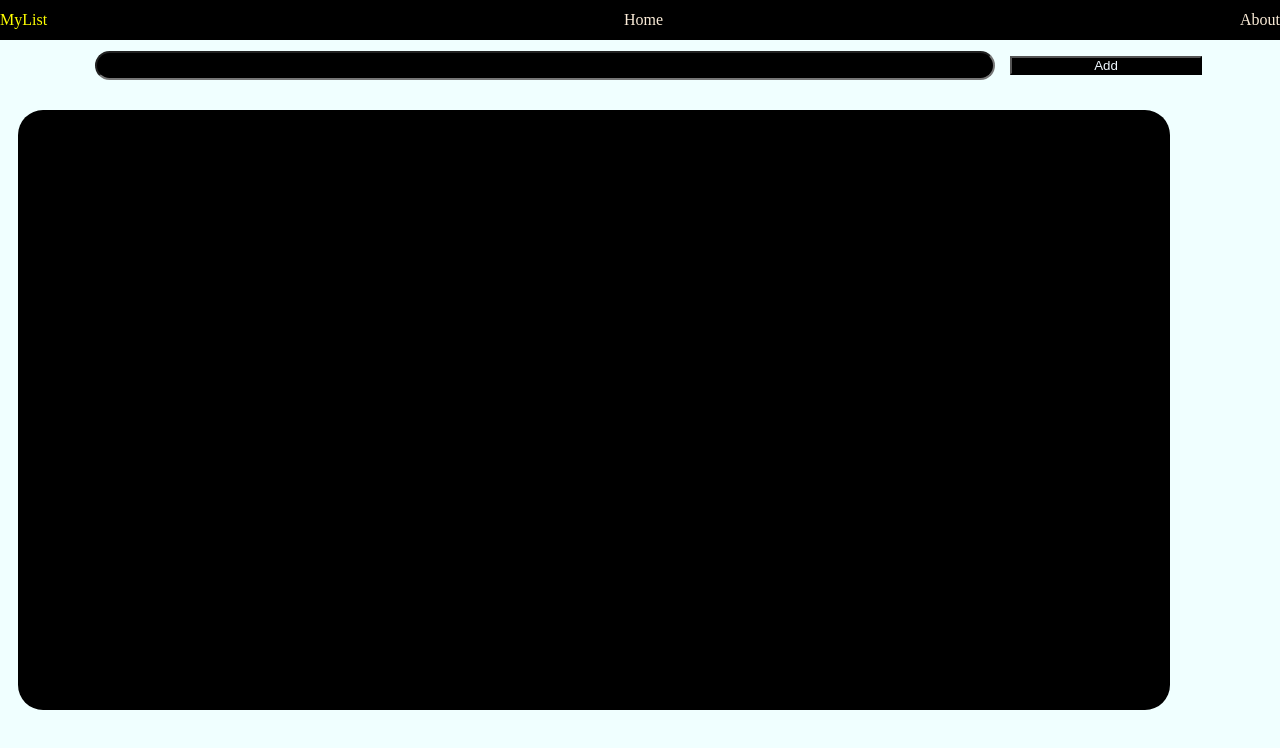
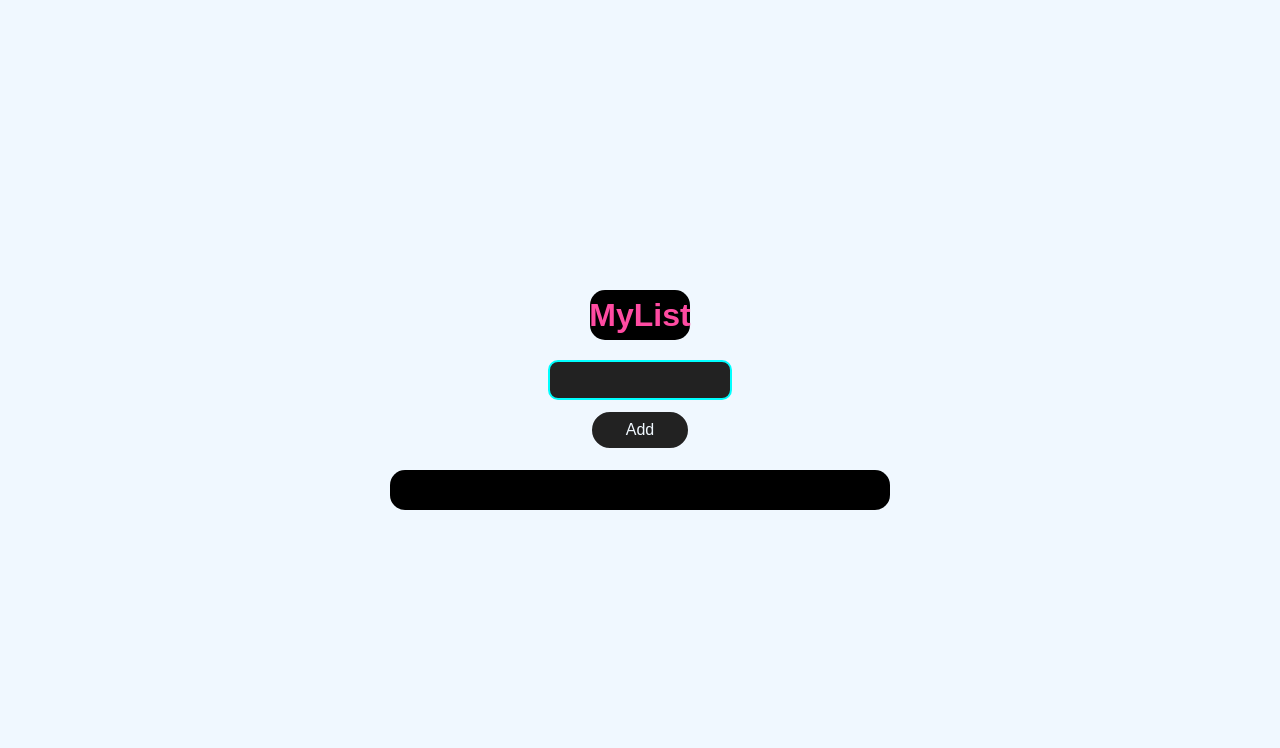
Before and after one commit to arka79/todo-list, a plain HTML site: page index.html in a window 1280 px wide. Drawn offline with Linux system fonts and the light colour scheme.

Commit message:
Updated todo list UI

```diff
--- a/index.html
+++ b/index.html
@@ -10,8 +10,6 @@
     <div class="navbar">
         <ul>
             <li class="logo">MyList</li>
-            <li>Home</li>
-            <li>About</li>
         </ul>
     </div>
     <div class="contentadd">
--- a/styles.css
+++ b/styles.css
@@ -1,70 +1,138 @@
-*{
+
+* {
     margin: 0;
     padding: 0;
-}
-body{
-    background-color: azure;
+    box-sizing: border-box;
+    font-family: 'Arial', sans-serif;
 }
 
-.navbar ul{
-    background-color: black;
+/* Body Styling */
+body {
+    background-color: #f0f8ff;
+    display: flex;
+    flex-direction: column;
+    align-items: center;
+    justify-content: center;
+    height: 100vh;
+}
+
+/* Navbar */
+.navbar ul {
+    background-color: rgb(0, 0, 0);
     list-style: none;
     display: flex;
     align-items: center;
-    justify-content: space-between;
+    justify-content: center;
     color: antiquewhite;
-   height: 40px;
+    height: 50px;
+    width: 100px;
+    font-size: 1.2rem;
+    font-weight: bold;
+    border-radius: 15px;
 }
-.logo{
-    font-family: 'Times New Roman', Times, serif;
-    font-size: medium;
-    color: yellow;
-}
-.contentadd{
- height: 50px;
-display: flex;
-align-items: center;
-justify-content: center;
+
+/* Logo */
+.logo {
+    font-size: 2rem;
+    color: rgb(255, 75, 162);
 
 }
-.contentadd input{
-    width: 70%;
-    height: 25px;
-    background-color: black;
+
+/* Add Task Section */
+.contentadd {
+    display: flex;
+    flex-direction: column;
+    align-items: center;
+    margin-top: 20px;
+    gap: 10px;
+}
+
+.contentadd input {
+    width: 80%;
+    max-width: 400px;
+    height: 40px;
+    padding: 10px;
+    background-color: #222;
     color: aqua;
-    border-radius: 15px;
-    margin-left: 17px;
+    border-radius: 10px;
+    border: 2px solid aqua;
+    outline: none;
+    font-size: 1rem;
 }
-.contentadd button{
-width: 15%;
-margin-left: 15px;
-background-color: black;
-color: aliceblue;
+
+/* Add Button */
+.contentadd button {
+    width: 100px;
+    height: 40px;
+    background-color: #222;
+    color: aliceblue;
+    border-radius: 20px;
+    border: 2px solid aliceblue;
+    cursor: pointer;
+    font-size: 1rem;
+    transition: 0.3s;
+}
+
+.contentadd button:hover {
+    background-color: rgb(0, 242, 255);
+    color: black;
 
 }
-.container{
+
+/* Task Container */
+.container {
     background-color: black;
-    min-height: 75vh;
-    width: 100vw;
-    margin: 20px 18px;
-    border-radius:25px;
+    height: auto;
+    max-height: 300px;
     width: 90%;
+    max-width: 500px;
+    margin-top: 20px;
+    border-radius: 15px;
+    padding: 20px;
+    overflow-y: auto;
+    color: aqua;
+}
+
+/* Task List */
+.container ul {
+    list-style: none;
+    padding: 0;
+    width: 100%;
+}
+
+.container ul li {
+    background-color: #333;
+    color: white;
+    padding: 10px;
+    margin: 5px 0;
+    border-radius: 10px;
     display: flex;
     align-items: center;
-    justify-content: center;
-    color: aqua;
+    justify-content: space-between;
 }
+
+/* Delete Button */
 .delete-btn {
-    background-color: #FF69B4; /* pink background */
-    color: #FFFFFF; /* white text */
+    background-color: #FF69B4;
+    color: #FFFFFF;
     border: none;
     border-radius: 5px;
     padding: 5px 10px;
     cursor: pointer;
-    height: 25px;
-    margin:12px 14px;
-  }
+    transition: 0.3s;
+}
 
-  .delete-btn:hover {
-    background-color: #FFC0CB; /* light pink background on hover */
-  }
+.delete-btn:hover {
+    background-color: #FFC0CB;
+}
+
+/* Responsive Design */
+@media (max-width: 600px) {
+    .contentadd input {
+        width: 90%;
+    }
+
+    .container {
+        width: 95%;
+    }
+}
```
Also changed, not shown: 1 other file.
